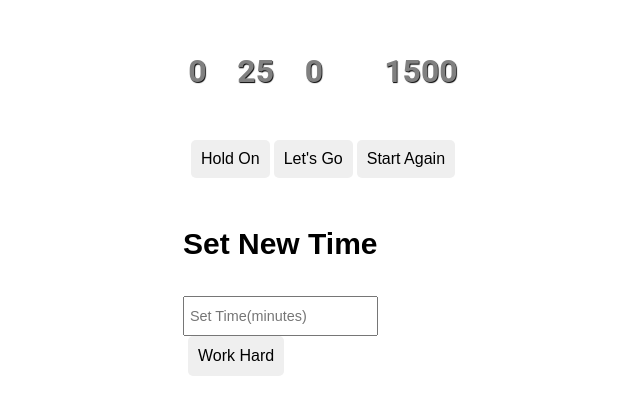
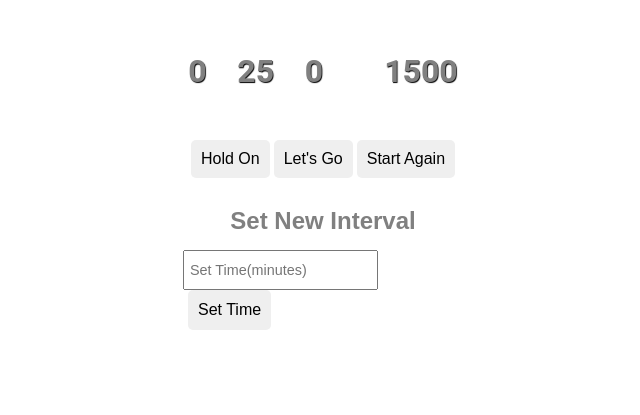
Before and after one commit to rkredux/pomodoro-clock, a React (Create React App) app: page / in a window 1280 px wide. Shown: the part 125-540 px from the top of the page, without its empty margins (317-957 px from the left). Built offline with nearby package versions, Linux system fonts and the light colour scheme.

Commit message:
Update Settimer UI render function

```diff
--- a/src/components/Settimer.js
+++ b/src/components/Settimer.js
@@ -1,10 +1,6 @@
 import React, { Component } from 'react';
 
 class Settimer extends Component{
-
-
-	//capture the time entered by the user
-	//call the props timer
 
 	constructor(){
 		super();
@@ -38,9 +34,9 @@ class Settimer extends Component{
 	render(){
 		return(
 			<form className="time-setter" onSubmit={this.handleTime}>
-			  <h2>Set New Time</h2>
+			  <h3>Set New Interval</h3>
 			  <input type="number" min="1" required placeholder="Set Time(minutes)" ref={(input) => this.inputTime = input}/>
-			  <button type="submit">Work Hard</button>
+			  <button type="submit">Set Time</button>
 			</form>
 			);
 	}
```
